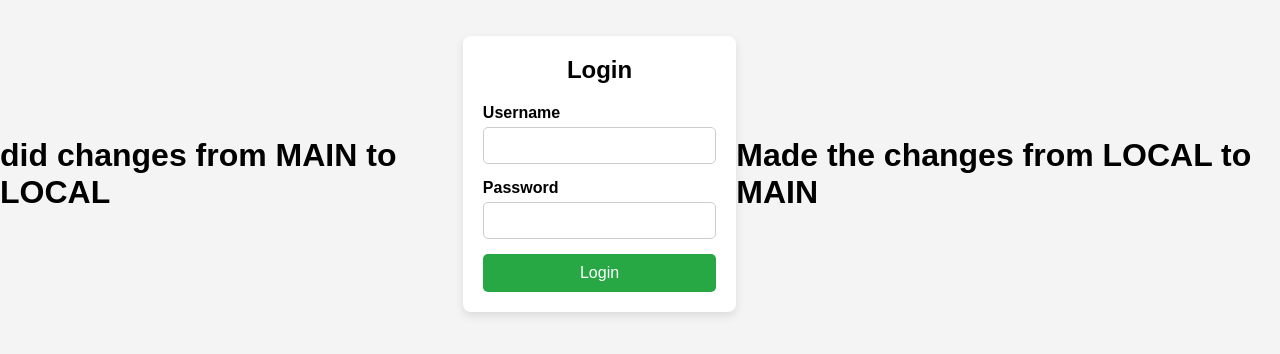
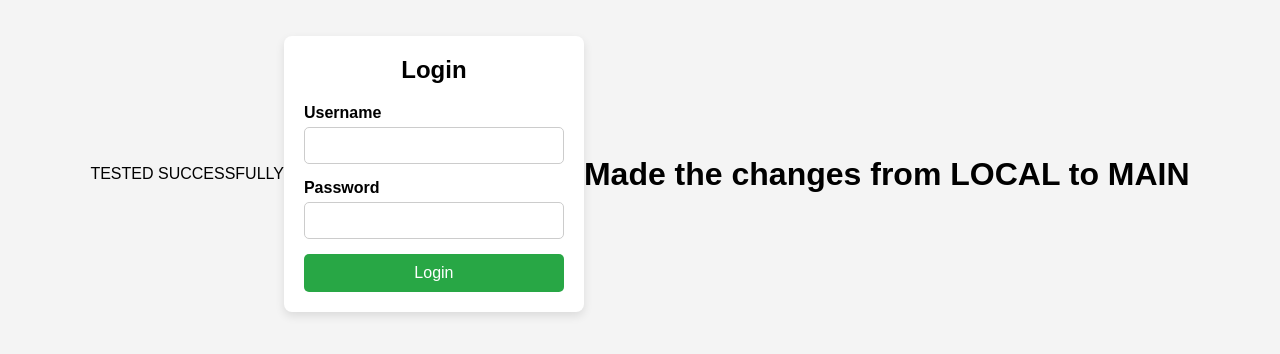
Before and after one commit to alinoaman/fork-testing, a plain HTML site: page index.html in a window 1280 px wide. Shown: the part 226-580 px from the top of the page. Drawn offline with Linux system fonts and the light colour scheme.

Commit message:
Update index.html

```diff
--- a/index.html
+++ b/index.html
@@ -67,7 +67,7 @@
     </style>
 </head>
 <body>
-<h1> did changes from MAIN to LOCAL</h1>
+<p> TESTED SUCCESSFULLY</p>
     <div class="login-container">
         <h2>Login</h2>
         <form action="/login" method="POST">
```
